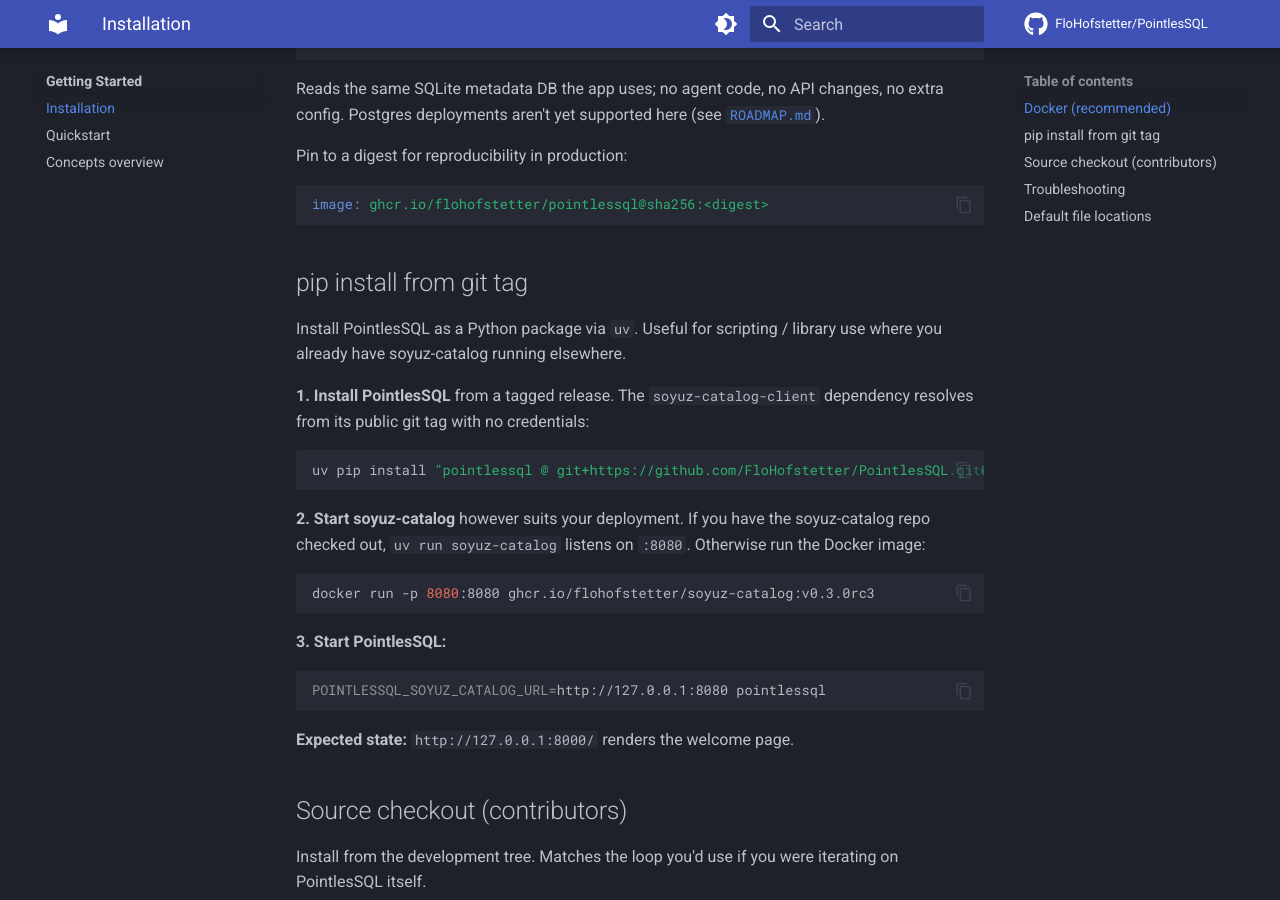
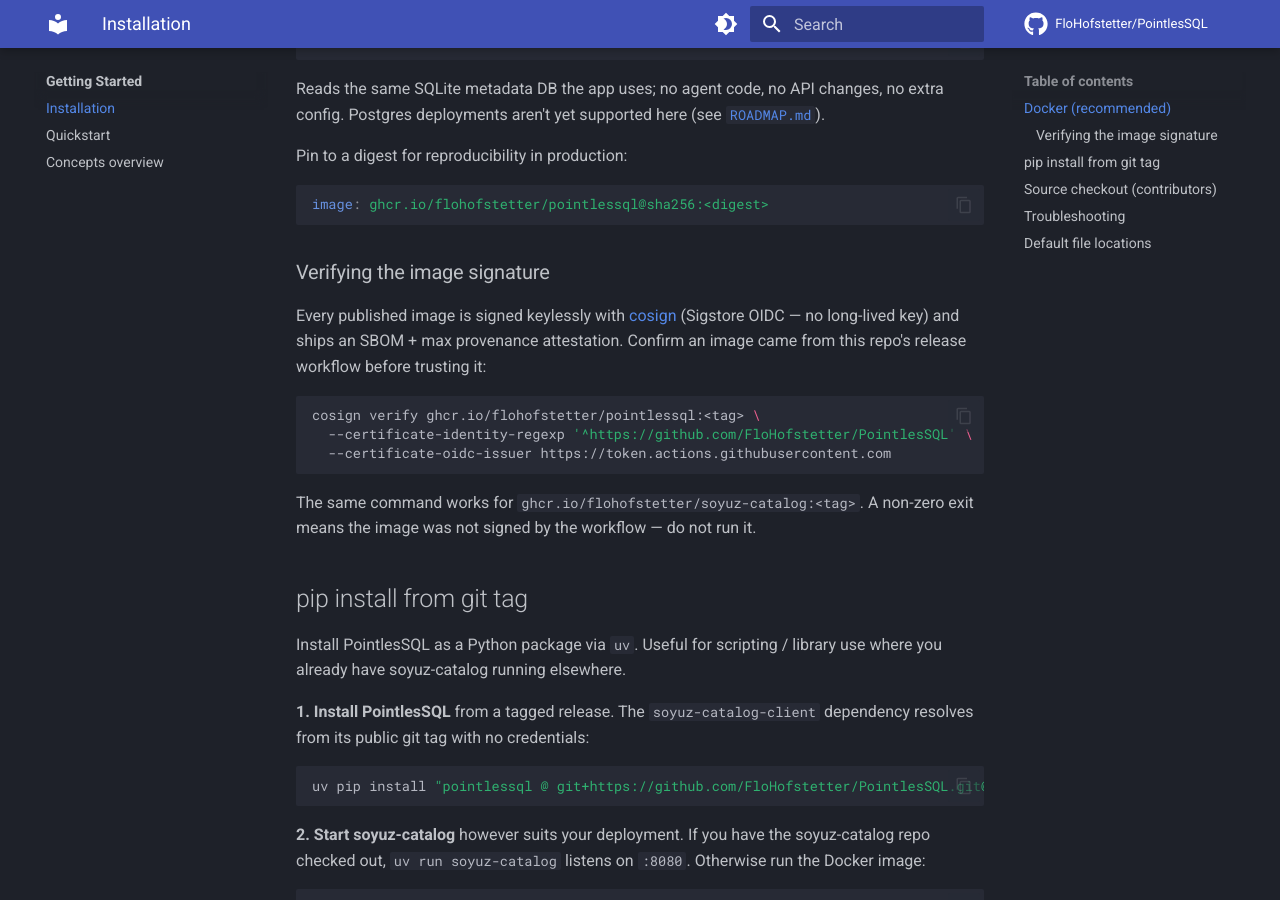
Before and after one commit to FloHofstetter/PointlesSQL, an MkDocs documentation site: the page built from docs/getting-started/installation.md, in a window 1280 px wide and 900 px high, scrolled down 1345 px. Built offline with MkDocs 1.6.1 and Material for MkDocs 9.7.7, drawn with Linux system fonts in a browser that asks for light colours; comment, search, counter and statistics services are not loaded; the version menu is left out.

Commit message:
ci(docker): SBOM, max provenance, and keyless cosign signatures on images
The recommended public GHCR images were pulled unsigned, with no SBOM and
no provenance — nothing for an operator to verify the image actually came
from this repo's release workflow.

Build both images with sbom: true + provenance: mode=max, capture each
build's digest, and add a cosign keyless-signing step (sigstore OIDC, no
long-lived key) that signs both images by immutable digest. The job gains
id-token: write for the Sigstore OIDC token. Document the
`cosign verify --certificate-oidc-issuer https://token.actions.githubusercontent.com`
check at the workflow head and in the installation guide.

Co-Authored-By: Claude Opus 4.8 (1M context) <noreply@anthropic.com>

````diff
--- a/docs/getting-started/installation.md
+++ b/docs/getting-started/installation.md
@@ -74,6 +74,23 @@ Pin to a digest for reproducibility in production:
 ```yaml
 image: ghcr.io/flohofstetter/pointlessql@sha256:<digest>
 ```
+
+### Verifying the image signature
+
+Every published image is signed keylessly with
+[cosign](https://docs.sigstore.dev/) (Sigstore OIDC — no long-lived
+key) and ships an SBOM + max provenance attestation. Confirm an image
+came from this repo's release workflow before trusting it:
+
+```bash
+cosign verify ghcr.io/flohofstetter/pointlessql:<tag> \
+  --certificate-identity-regexp '^https://github.com/FloHofstetter/PointlesSQL' \
+  --certificate-oidc-issuer https://token.actions.githubusercontent.com
+```
+
+The same command works for `ghcr.io/flohofstetter/soyuz-catalog:<tag>`.
+A non-zero exit means the image was not signed by the workflow — do
+not run it.
 
 ## pip install from git tag
 
````
Also changed, not shown: 1 other file.
